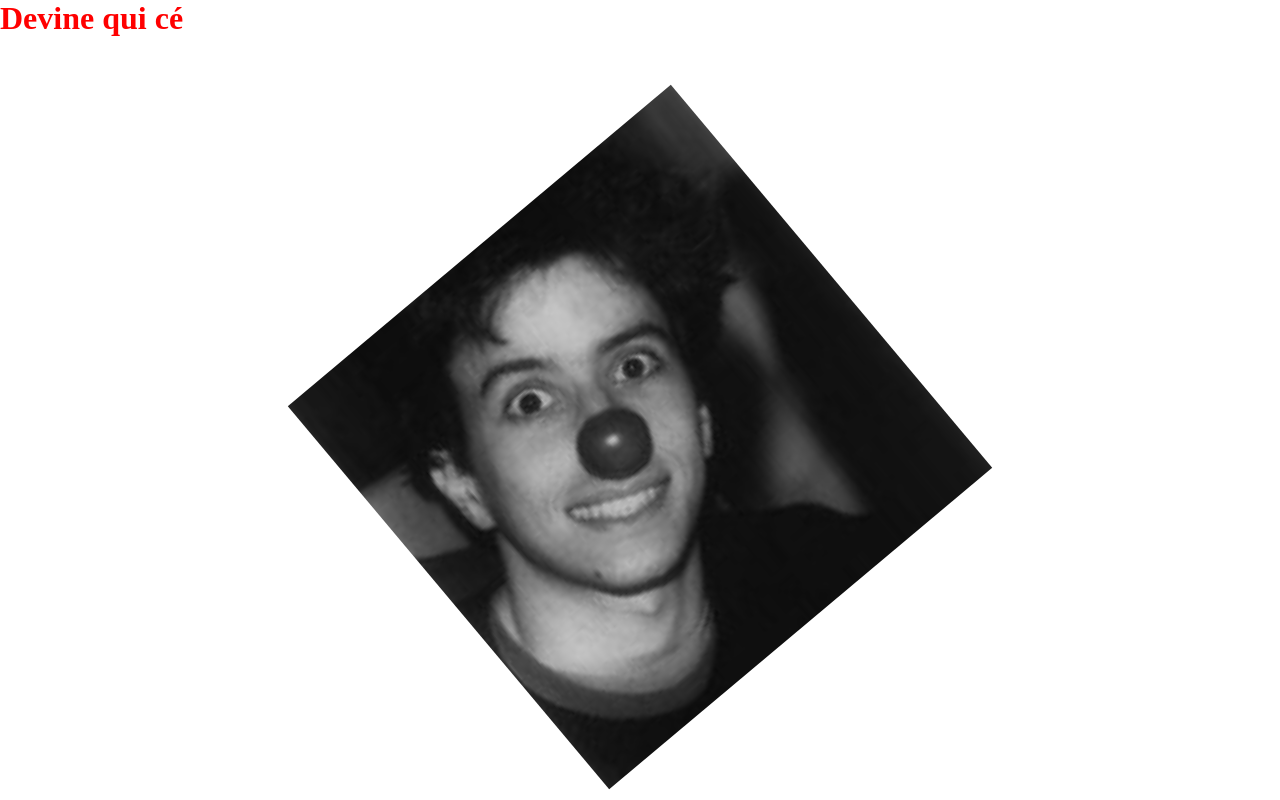
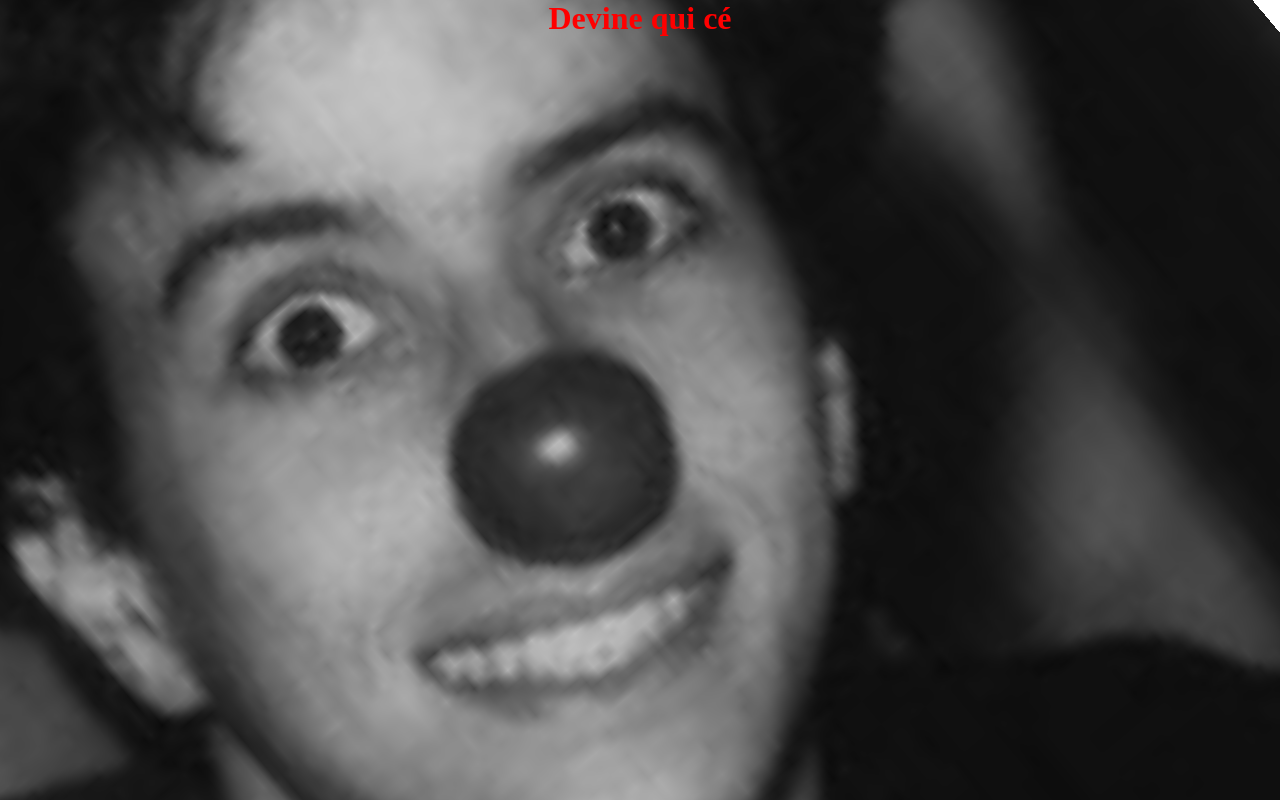
Before and after one commit to Ninhache/Netcast, a plain HTML site: page public_html/index.html in a window 1280 px wide. Drawn offline with Linux system fonts and the light colour scheme.

Commit message:
Modification du js

```diff
--- a/public_html/main.css
+++ b/public_html/main.css
@@ -13,6 +13,8 @@ html, body {
     overflow: hidden;
 }
 
+
+
 * {
     color: red;
     margin: 0;
@@ -21,6 +23,7 @@ html, body {
 .dancingBruno {
     animation: 1s linear infinite alternate changeColor;
     margin: auto;
+    scale: 3;
     /*
     animation-fill-mode: forwards;
     animation-name: changeColor;
@@ -32,3 +35,9 @@ body > div {
     display: flex;
     height: 100%;
 }
+
+body > h1 {
+    z-index: 999;
+    position: relative;
+    text-align: center;
+}
```
